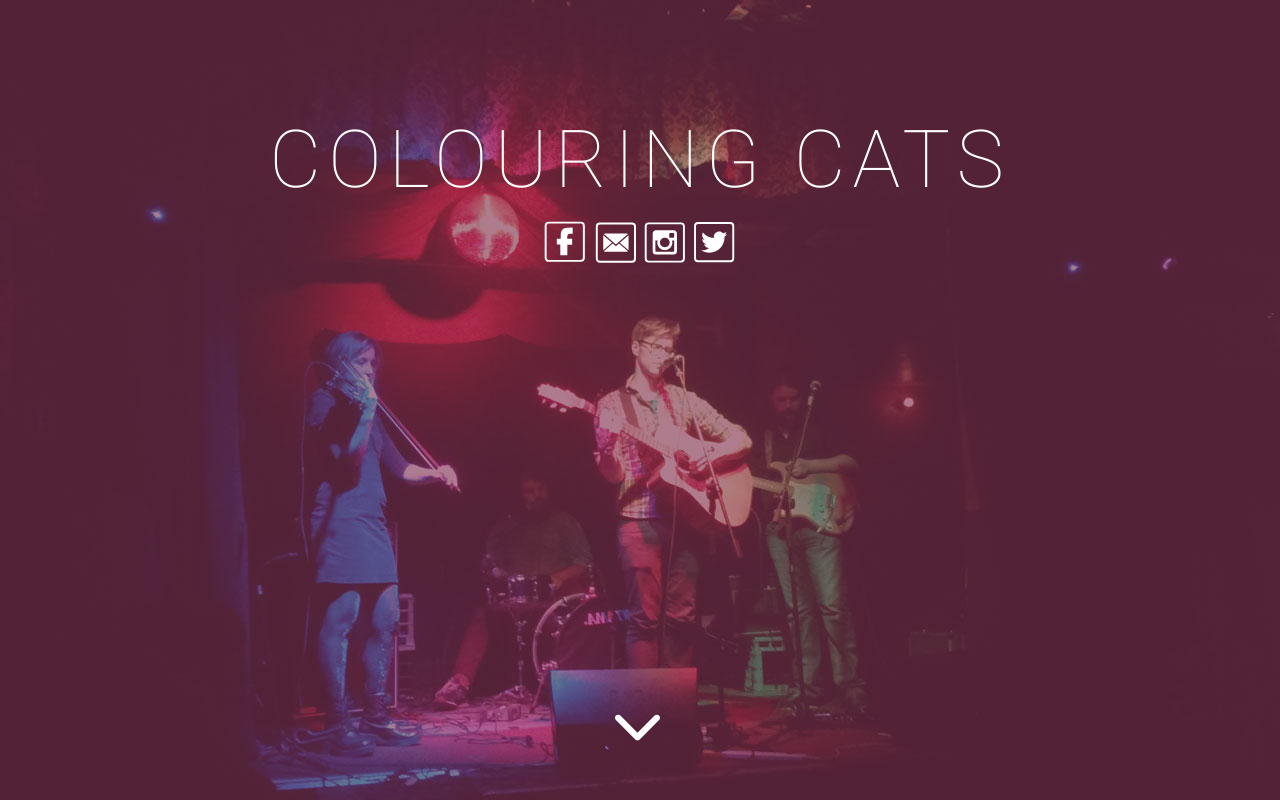
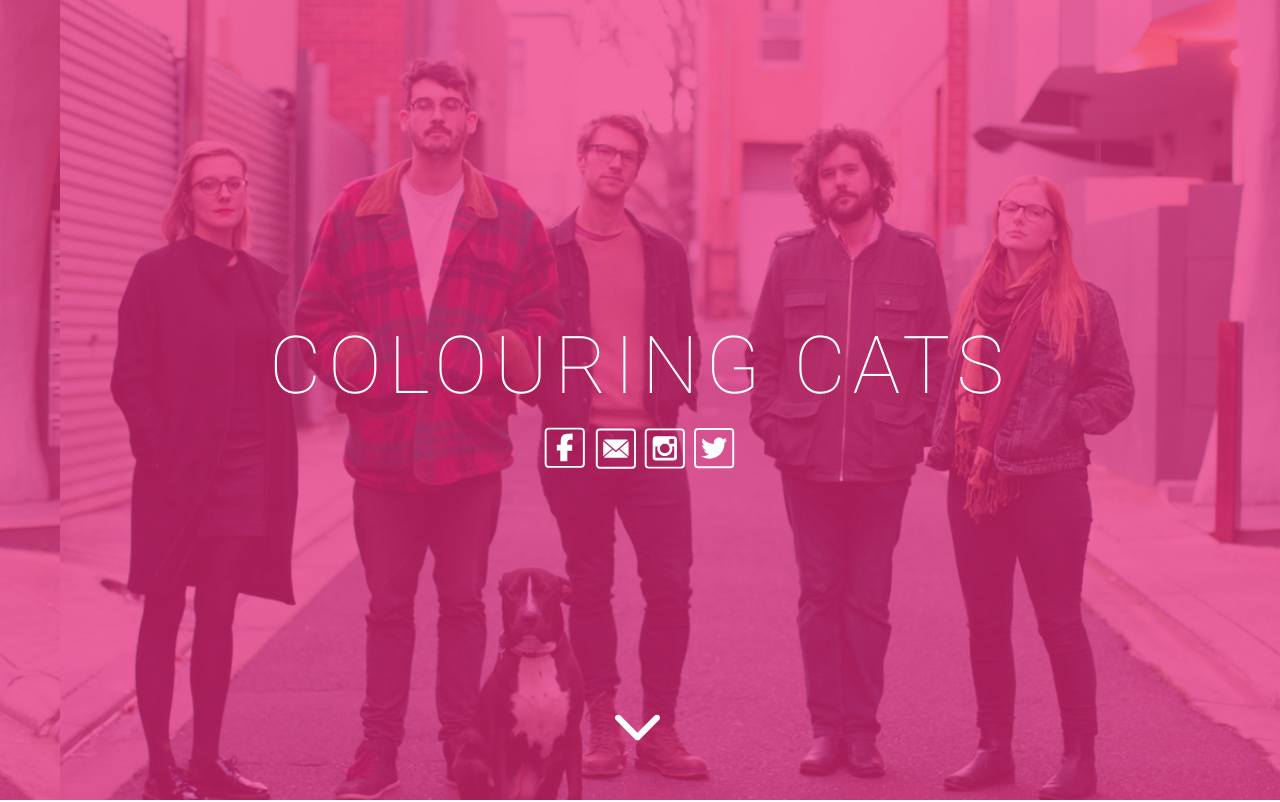
Before and after one commit to Letitia-May/colouring-cats, a website: page src/index.html in a window 1280 px wide. Shown: the top 802 px of the page. Drawn offline with nearby package versions, Linux system fonts and the light colour scheme.

Commit message:
Update hero image

```diff
--- a/src/index.html
+++ b/src/index.html
@@ -17,7 +17,7 @@
 
 <!-- Nav -->
 	<nav class="navbar cf">
-		<h4><a data-scroll href="#homePage">Colouring Cats</a></h4>
+		<h4><a data-scroll href="#home">Colouring Cats</a></h4>
 
 		<div class="menuIcon">
 			<span></span>
@@ -29,17 +29,18 @@
 			<li><a data-scroll href="#bio">Bio</a></li>	<li><a data-scroll href="#gigs">Gigs</a></li>
 			<li><a data-scroll href="#music">Music</a></li>
 			<li><a data-scroll href="#photos">Gallery</a></li>
-			<li><a data-scroll href="#homePage">Contact</a></li>
+			<li><a data-scroll href="#home">Contact</a></li>
 		</ul>
 
 	</nav>
 
 	<div class="container">
-<!-- Home Page -->
 
-		<div id="homePage" class="homePage">
+<!-- Home -->
+		<div id="home" class="home">
+			<div class="overlay">
+				<div class="home_content">
 				<h1>Colouring Cats</h1>
-
 				<div class="socialLinks">
 					<a href="https://www.facebook.com/Colouringcats" target="_blank">
 						<img src="./images/facebook.svg" alt="Facebook Logo" class="socialIcon">
@@ -60,10 +61,11 @@
 				<a data-scroll href="#bio">
 					<img src="./images/arrow_white.svg" class="arrow" alt="Down Arrow">
 				</a>
-
+			</div>
 		</div>
 
 		<div class="sections">
+
 <!-- Bio -->
 		<div id="bio" class="bio cf">
 			<h2><span>Colouring Cats</span> are an indie-rock quartet based in Melbourne.</h2>
@@ -89,8 +91,7 @@
 		</div>
 
 <!-- Hero -->
-		<div class="hero">
-</div>
+		<div class="hero"></div>
 
 <!-- Gigs -->
 		<div id="gigs" class="gigs">
--- a/src/sass/style.scss
+++ b/src/sass/style.scss
@@ -4,11 +4,11 @@
   box-sizing: border-box;
 }
 
-$colour-one: #ed2a7b; /* Pink */
-$colour-two: #404041; /* Dark grey */
-$colour-three: rgba(64, 64, 65, 0.95); /* Dark grey */
-$colour-four: #00a79d; /* Teal */
-$colour-five: rgba(237, 42, 123, 0.5); /* Pink */
+$colour-one: #ed2a7b;
+$colour-two: #404041;
+$colour-three: rgba(64, 64, 65, 0.95);
+$colour-four: #00a79d;
+$colour-five: rgba(237, 42, 123, 0.5);
 
 /* Google Fonts -------- */
 /*
@@ -30,13 +30,13 @@ html,
 body,
 .container,
 .sections,
-.homePage {
+.home {
   height: 100%;
 }
 
 .container,
 .sections,
-.homePage {
+.home {
   width: 100%;
 }
 
@@ -162,11 +162,26 @@ nav {
   }
 }
 
-/* Home Page -------- */
-.homePage {
-  background: $colour-one url('../images/Hero1.jpg') center;
+/* Home -------- */
+.home {
+  background: $colour-one url('../images/Hero.jpg') center;
   background-size: cover;
-  background-position-y: 20%;
+  background-position-x: 60px;
+}
+
+.overlay {
+  width: 100%;
+  height: 100vh;
+  background-color: rgba(237, 42, 123, 0.7);
+  display: flex;
+}
+
+.home_content {
+  width: 100%;
+  display: flex;
+  justify-content: center;
+  flex-direction: column;
+  padding: 20px;
 }
 
 h1 {
@@ -175,13 +190,13 @@ h1 {
   text-transform: uppercase;
   text-align: center;
   letter-spacing: 7px;
-  padding: 120px 20px 20px 20px;
+  padding-bottom: 20px;
   color: #fff;
 
   @media (max-width: 550px) {
     font-size: 3rem;
     letter-spacing: 5px;
-    padding: 100px 10px 40px 10px;
+    padding-bottom: 40px;
   }
 }
 
```
Also changed, not shown: src/css/style.css, src/images/Hero.jpg (added), src/images/Hero1.jpg (deleted). Lines whose indentation alone changed are shown as unchanged.
